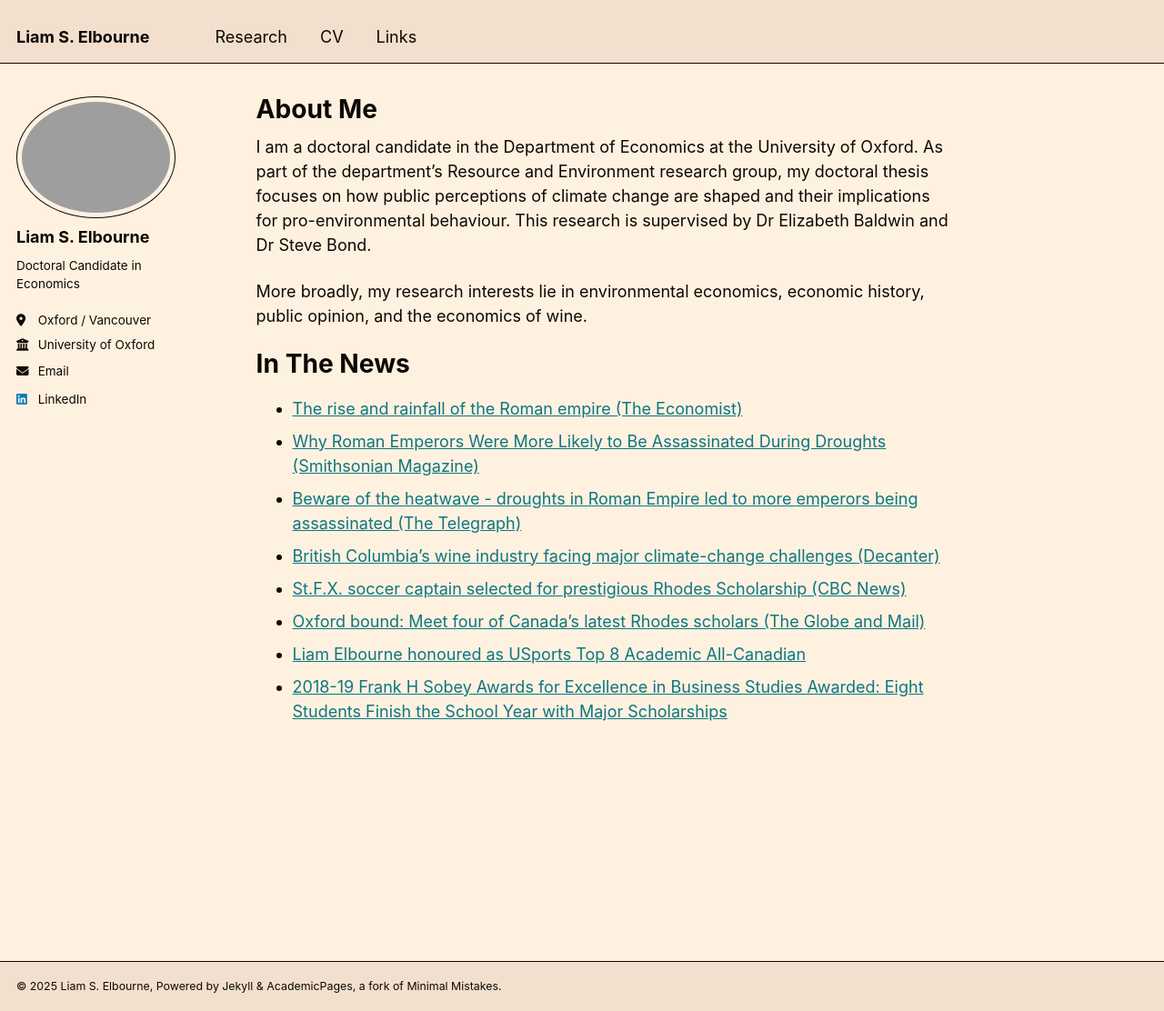
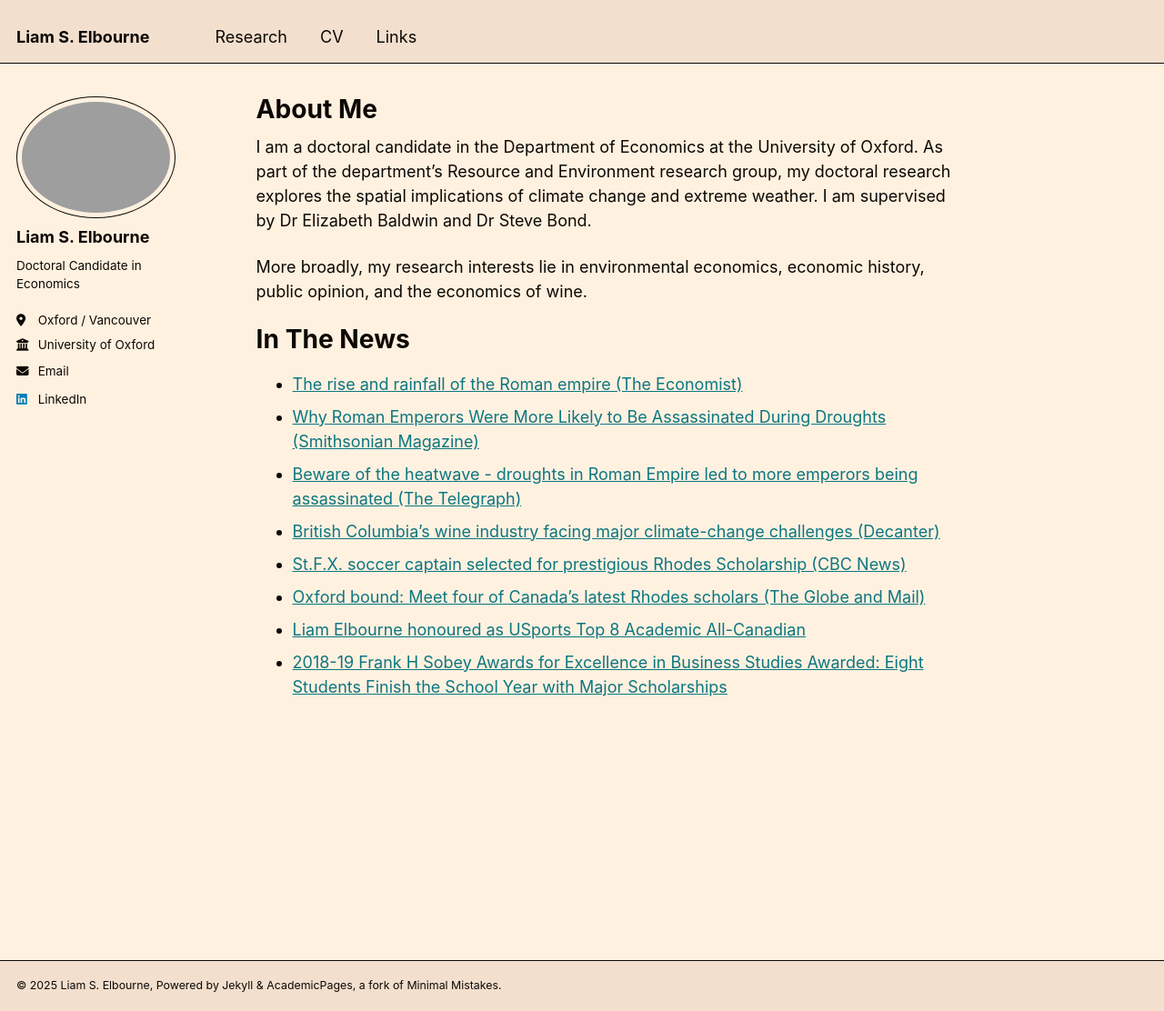
Before and after one commit to LiamSElbourne/LiamSElbourne.github.io, a Jekyll site: the page built from _pages/about.md, in a window 1280 px wide and 1112 px high. Shown: the whole window at 91% size. Built offline with Jekyll 4.4.1, drawn with Linux system fonts in a browser that asks for light colours.

Commit message:
Updated bio.
text

```diff
--- a/_pages/about.md
+++ b/_pages/about.md
@@ -7,7 +7,7 @@ redirect_from:
   - /about.html
 ---
 
-I am a doctoral candidate in the Department of Economics at the University of Oxford. As part of the department’s Resource and Environment research group, my doctoral thesis focuses on how public perceptions of climate change are shaped and their implications for pro-environmental behaviour. This research is supervised by Dr Elizabeth Baldwin and Dr Steve Bond.
+I am a doctoral candidate in the Department of Economics at the University of Oxford. As part of the department’s Resource and Environment research group, my doctoral research explores the spatial implications of climate change and extreme weather. I am supervised by Dr Elizabeth Baldwin and Dr Steve Bond.
 
 More broadly, my research interests lie in environmental economics, economic history, public opinion, and the economics of wine.
 
```
